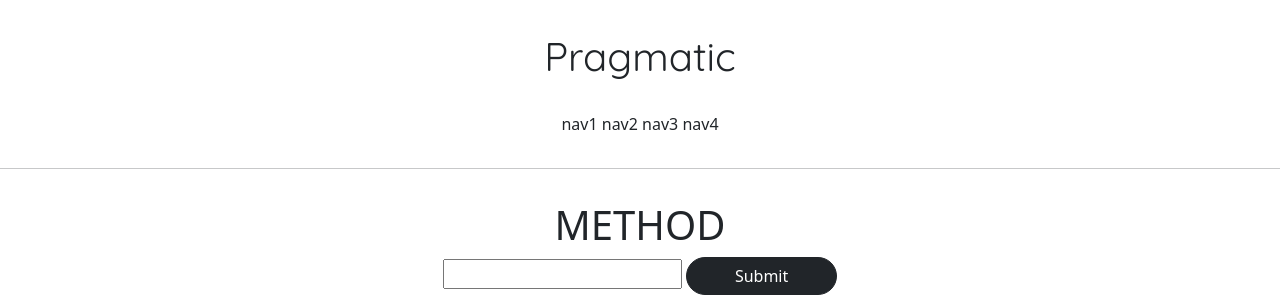
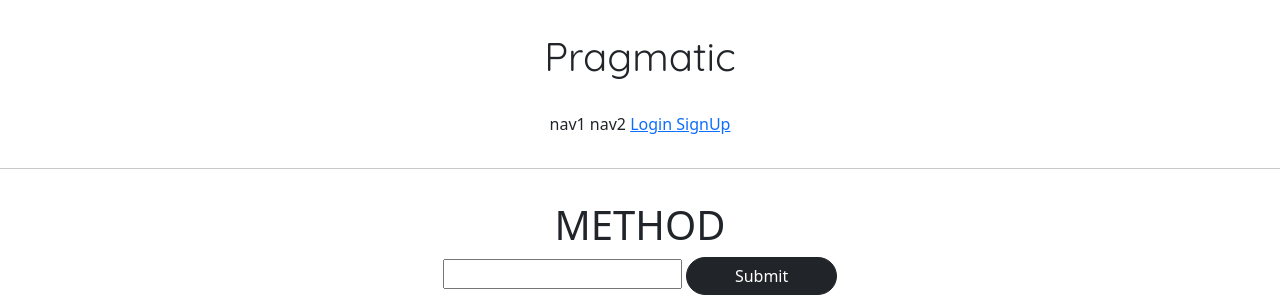
Before and after one commit to sin00528/django_project, a Django app: page /accounts/hello_world/ in a window 1280 px wide. Shown: the top 308 px of the page. Run offline with Django 3.2, Linux system fonts and the light colour scheme; parts of the project's set-up code (start-up, migrations or seed data) failed here and were passed over.

Commit message:
0714 commit 2

```diff
--- a/accountapp/urls.py
+++ b/accountapp/urls.py
@@ -1,4 +1,5 @@
 from django.contrib import admin
+from django.contrib.auth.views import LoginView, LogoutView
 from django.urls import path, include
 
 from accountapp.views import hello_world, AccountCreateView
@@ -8,5 +9,7 @@ app_name = 'accountapp'
 urlpatterns = [
     # name = '___'는 라우트의 이름을 지정
     path('hello_world/', hello_world, name='hello_world'),
+    path('login/', LoginView.as_view(template_name='accountapp/login.html'), name='login'),
+    path('logout/', LogoutView.as_view(), name='logout'),
     path('create/', AccountCreateView.as_view(), name='create')
 ]
--- a/templates/header.html
+++ b/templates/header.html
@@ -5,7 +5,30 @@
     <div class="pragmatic_header_button">
         <span>nav1</span>
         <span>nav2</span>
-        <span>nav3</span>
-        <span>nav4</span>
+
+        {% if not user.is_authenticated %}
+
+        <span>
+            <a href="{% url 'accountapp:login' %}">
+                Login
+            </a>
+        </span>
+        <span>
+            <a href="{% url 'accountapp:create' %}">
+                SignUp
+            </a>
+        </span>
+
+        {% else %}
+
+        <span>
+            <a href="{% url 'accountapp:logout' %}">
+                Logout
+            </a>
+        </span>
+
+        {% endif %}
+
+
     </div>
 </div>
```
Also changed, not shown: gis_2ban_1/settings.py (+6 -1 lines).
